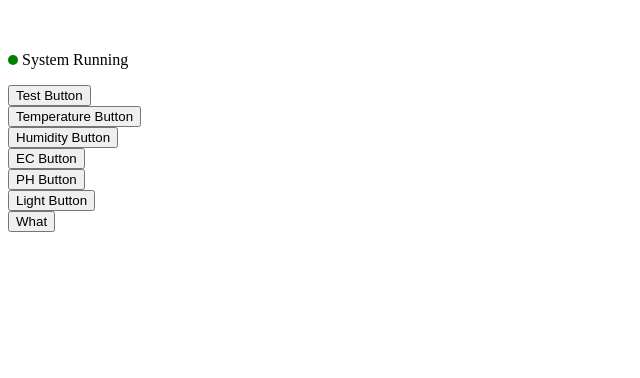
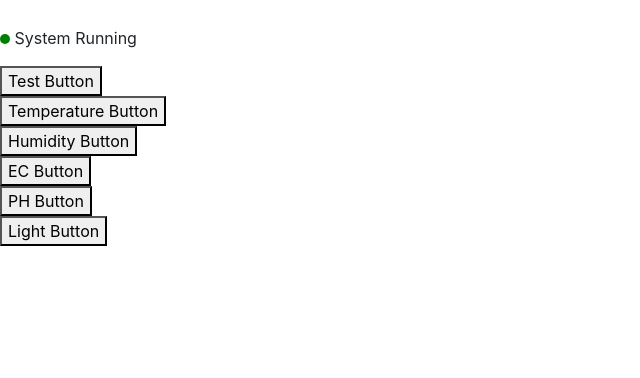
Before and after one commit to Pozq100/WebPage, a Flask app: page / in a window 1280 px wide. Shown: the part 422-800 px from the top of the page, without its empty margins (0-640 px from the left). Run offline with Flask 3, Linux system fonts and the light colour scheme; some libraries are stand-ins or nearby versions.

Commit message:
updated html

```diff
--- a/app.py
+++ b/app.py
@@ -72,5 +72,6 @@ def ReadData(index):
     }
     temp = pd.read_csv(csvfile, usecols=[datatype[index]])
     return temp
+
 if __name__ == "__main__":
     app.run(debug=True)
--- a/templates/ec.html
+++ b/templates/ec.html
@@ -3,7 +3,7 @@
 <head>
     <meta charset="utf-8">
 
-    <title>Automatic Gardening System </title>
+    <title>EC Level Graph</title>
 
     <!-- Bootstraps Java Scipts Links -->
     <link rel="stylesheet" href="https://stackpath.bootstrapcdn.com/bootstrap/4.4.1/css/bootstrap.min.css" integrity="sha384-Vkoo8x4CGsO3+Hhxv8T/Q5PaXtkKtu6ug5TOeNV6gBiFeWPGFN9MuhOf23Q9Ifjh" crossorigin="anonymous">
--- a/templates/humidity.html
+++ b/templates/humidity.html
@@ -3,7 +3,7 @@
 <head>
     <meta charset="utf-8">
 
-    <title>Automatic Gardening System </title>
+    <title>Humidity Graph</title>
 
     <!-- Bootstraps Java Scipts Links -->
     <link rel="stylesheet" href="https://stackpath.bootstrapcdn.com/bootstrap/4.4.1/css/bootstrap.min.css" integrity="sha384-Vkoo8x4CGsO3+Hhxv8T/Q5PaXtkKtu6ug5TOeNV6gBiFeWPGFN9MuhOf23Q9Ifjh" crossorigin="anonymous">
--- a/templates/light.html
+++ b/templates/light.html
@@ -3,7 +3,7 @@
 <head>
     <meta charset="utf-8">
 
-    <title>Automatic Gardening System </title>
+    <title>Light Level Graph</title>
 
     <!-- Bootstraps Java Scipts Links -->
     <link rel="stylesheet" href="https://stackpath.bootstrapcdn.com/bootstrap/4.4.1/css/bootstrap.min.css" integrity="sha384-Vkoo8x4CGsO3+Hhxv8T/Q5PaXtkKtu6ug5TOeNV6gBiFeWPGFN9MuhOf23Q9Ifjh" crossorigin="anonymous">
--- a/templates/ph.html
+++ b/templates/ph.html
@@ -3,7 +3,7 @@
 <head>
     <meta charset="utf-8">
 
-    <title>Automatic Gardening System </title>
+    <title>pH Level Graph</title>
 
     <!-- Bootstraps Java Scipts Links -->
     <link rel="stylesheet" href="https://stackpath.bootstrapcdn.com/bootstrap/4.4.1/css/bootstrap.min.css" integrity="sha384-Vkoo8x4CGsO3+Hhxv8T/Q5PaXtkKtu6ug5TOeNV6gBiFeWPGFN9MuhOf23Q9Ifjh" crossorigin="anonymous">
--- a/templates/test_index.html
+++ b/templates/test_index.html
@@ -3,7 +3,10 @@
 <head>
     <meta charset="UTF-8">
     <title>Test</title>
-        <!--Style for circle -->
+    <!-- Bootstrap CSS -->
+    <link rel="stylesheet" href="https://stackpath.bootstrapcdn.com/bootstrap/4.4.1/css/bootstrap.min.css" integrity="sha384-Vkoo8x4CGsO3+Hhxv8T/Q5PaXtkKtu6ug5TOeNV6gBiFeWPGFN9MuhOf23Q9Ifjh" crossorigin="anonymous">
+
+    <!-- Style for circle -->
     <style>
         .circle {
             width:10px;
@@ -22,26 +25,12 @@
 </head>
 <body>
     <div class="jumbotron">
-            <h1 class="text-center text-white">Welcome to Sensor Visualization </h1>
+        <h1 class="text-center text-white" id="title">Welcome to DevOps :D</h1>
     </div>
     <br>
     <br>
 
-        <style>
-
-            .jumbotron{
-                widows: 150px;
-                height: 220px;
-                justify-content: center;
-            }
-
-            .row{
-                justify-content: center;
-            }
-
-
-        </style>
-        <!--Creating the circle -->
+    <!-- Creating the circle -->
     <div class="row">
         <div class="col-sm-2"> <span><div class="circle"></div></span>
             <p>System Running</p>
@@ -66,49 +55,39 @@
     <form action="/light.html">
         <button type="submit">Light Button</button>
     </form>
-        <form action="/">
-            <button type="submit">What</button>
-        </form>
+
+    <!-- JavaScript -->
     <script>
-            class Image{
-
-                constructor(imgUrl, size)
-                {
-                    this.imgUrl=imgUrl;
-                    this.size=size;
+        class CustomImage {
+            constructor(imgUrl, size) {
+                this.imgUrl = imgUrl;
+                this.size = size;
             }
 
-                backgroundImage()
-                {
-                    console.log("inside function ")
-                    // Select the Image
+            backgroundImage() {
                 var img = document.querySelector(".jumbotron");
+                var text =
+                    "margin:auto;" +
+                    "background-image: url(" + this.imgUrl + ");" +
+                    "background-size: cover;" +
+                    "opacity: 1;" +
+                    "background-blend-mode: darken;" +
+                    "height: " + this.size + "vh;";
 
-                    // create Css Text
-                    var text = "margin:auto;"+
-                        "background-image: url("+this.imgUrl+");" +
-                        "background-size:cover;"+
-                        "opacity:1;"+
-                        "background-blend-mode: darken;"+
-                        "height: "+ this.size + "vh;";
-
-                    img.style.cssText =  text;
+                img.style.cssText = text;
             }
 
-                centerTitle()
-                {
-                    /*
-                        Center the Title
-                     */
+            centerTitle() {
                 var t1 = document.querySelector("#title");
                 t1.classList.add("text-white");
                 t1.classList.add("text-center");
                 t1.classList.add("display-3");
             }
         }
-            const imgUrl = 'https://media3.giphy.com/media/26tn33aiTi1jkl6H6/giphy.gif'
+
+        const imgUrl = 'https://media3.giphy.com/media/26tn33aiTi1jkl6H6/giphy.gif';
         const size = "50";
-            var obj = new Image(imgUrl, size);
+        var obj = new CustomImage(imgUrl, size);
         obj.backgroundImage();
         obj.centerTitle();
     </script>
```
Also changed, not shown: Alldatas.csv (+21 -0 lines), templates/images/devops-test.png (added), templates/images/devops.png (added). Lines whose indentation alone changed are shown as unchanged.
